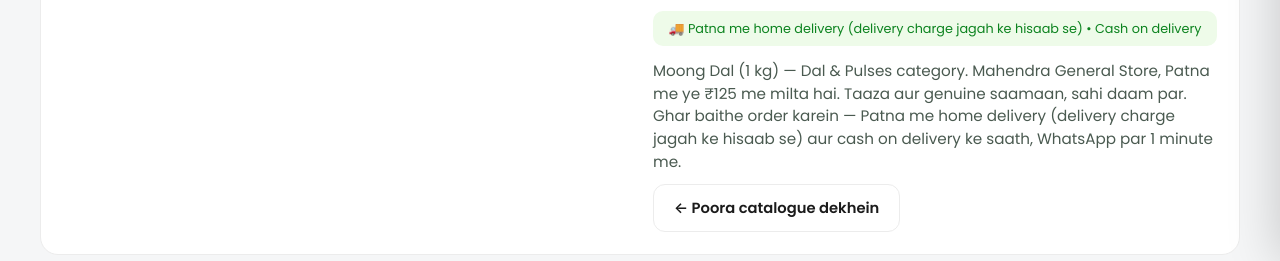
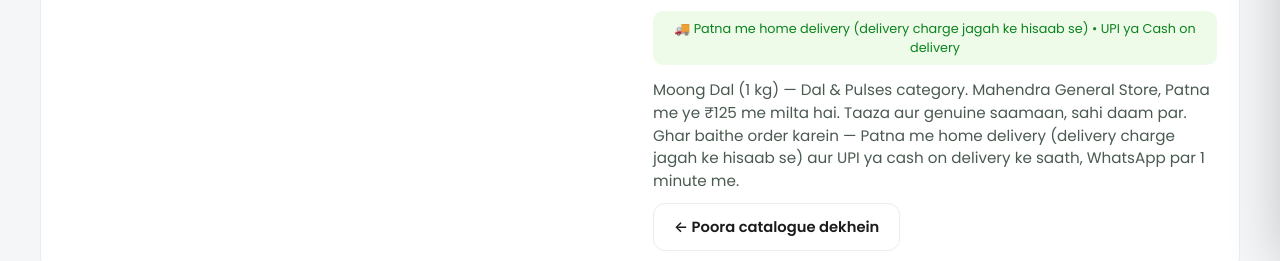
Before and after one commit to kumarhk927979-creator/mahendra-store, a plain HTML site: page p-moong-dal-1-kg.html in a window 1280 px wide. Shown: the part 538-799 px from the top of the page. Drawn offline with Linux system fonts and the light colour scheme.

Commit message:
Payment: UPI + Cash on Delivery

```diff
--- a/p-moong-dal-1-kg.html
+++ b/p-moong-dal-1-kg.html
@@ -252,8 +252,8 @@ a{text-decoration:none;color:inherit}
       <div class="pprice">₹125</div>
       <span class="act actbig" data-id="d02">ADD</span>
       <div><a class="btn btn-wa" href="https://wa.me/919942849146?text=Namaste%21%20Mujhe%20Moong%20Dal%20%281%20kg%29%20order%20karna%20hai.">📲 WhatsApp par order karein</a></div>
-      <div class="delivery-note" style="margin-top:14px">🚚 Patna me home delivery (delivery charge jagah ke hisaab se) &bull; Cash on delivery</div>
-      <p class="pdesc">Moong Dal (1 kg) — Dal & Pulses category. Mahendra General Store, Patna me ye ₹125 me milta hai. Taaza aur genuine saamaan, sahi daam par. Ghar baithe order karein — Patna me home delivery (delivery charge jagah ke hisaab se) aur cash on delivery ke saath, WhatsApp par 1 minute me.</p>
+      <div class="delivery-note" style="margin-top:14px">🚚 Patna me home delivery (delivery charge jagah ke hisaab se) &bull; UPI ya Cash on delivery</div>
+      <p class="pdesc">Moong Dal (1 kg) — Dal & Pulses category. Mahendra General Store, Patna me ye ₹125 me milta hai. Taaza aur genuine saamaan, sahi daam par. Ghar baithe order karein — Patna me home delivery (delivery charge jagah ke hisaab se) aur UPI ya cash on delivery ke saath, WhatsApp par 1 minute me.</p>
       <a class="btn btn-ghost" href="products.html">&larr; Poora catalogue dekhein</a>
     </div>
   </div>
```
